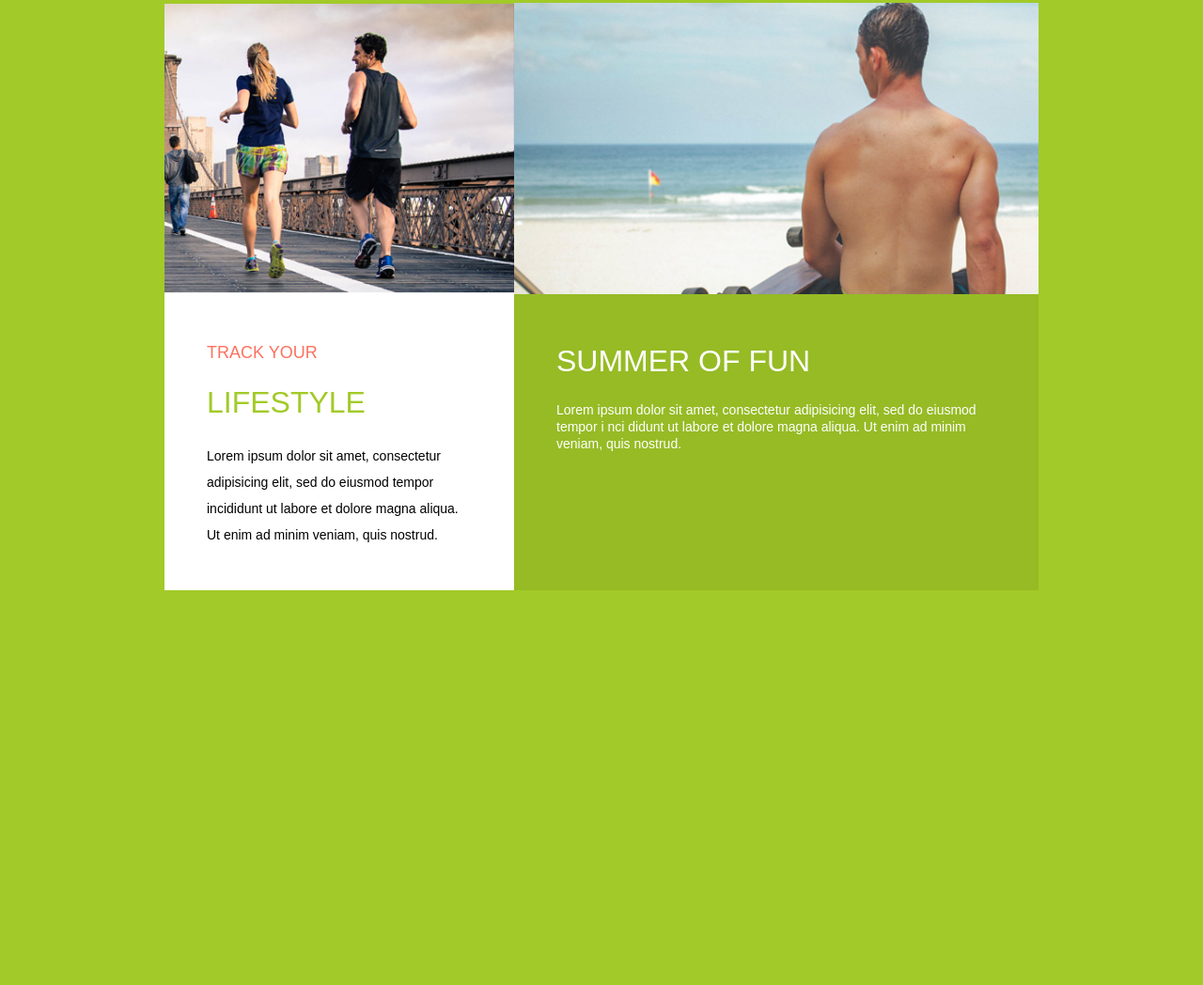
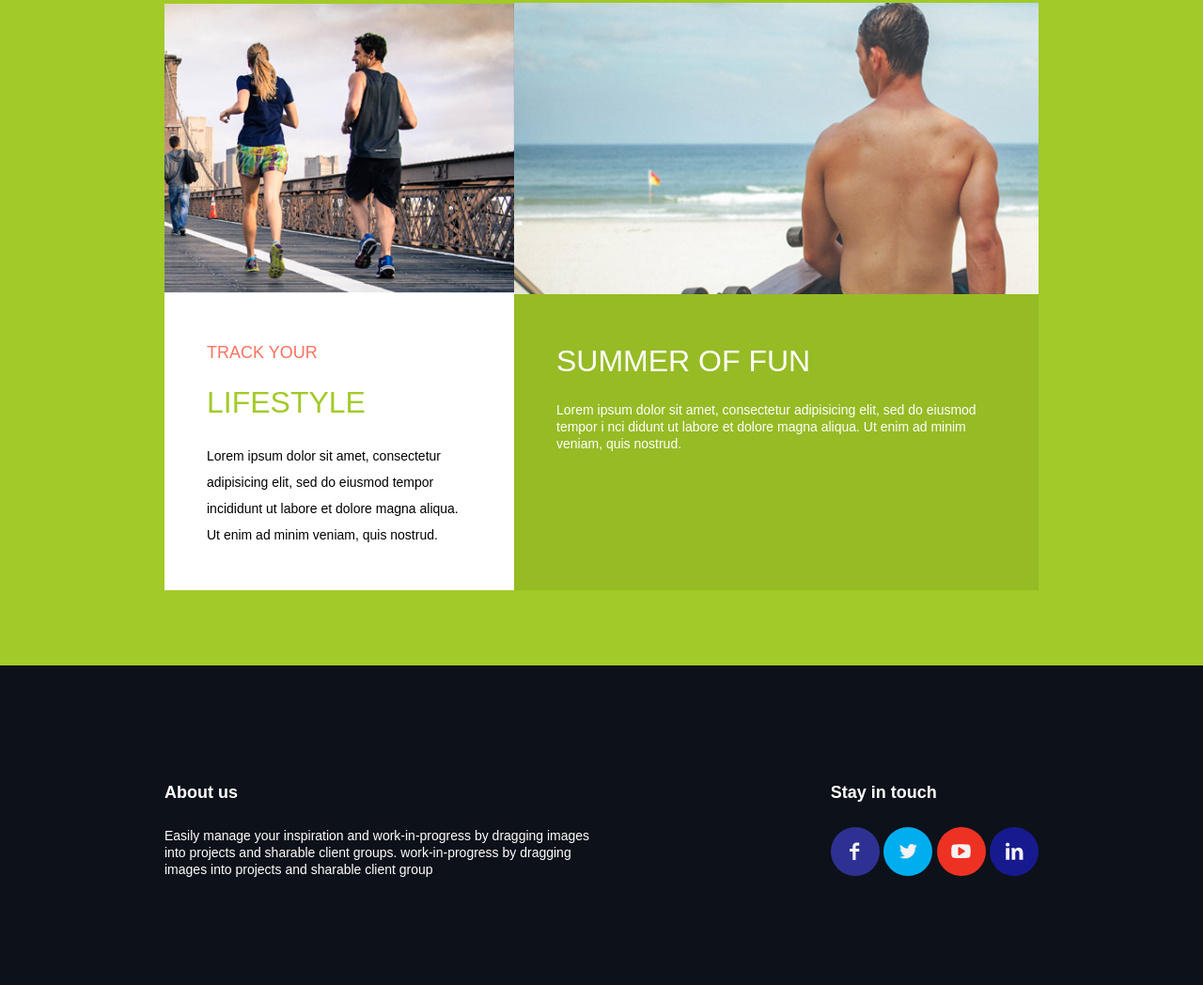
Before and after one commit to evgeniikotliarov/Html_and_css_works, a plain HTML site: page homework_5/index.html in a window 1280 px wide. Shown: the part 551-1599 px from the top of the page at 94% size. Before the commit the page ends 1179 px from the top, so only its background shows below. Drawn offline with Linux system fonts and the light colour scheme.

Commit message:
homework_5 Сделал footer

```diff
--- a/homework_5/css/style.css
+++ b/homework_5/css/style.css
@@ -106,3 +106,48 @@ p{
 .text{
     margin: 45px;
 }
+footer{
+    overflow: hidden;
+    background-color: #0d1119;
+}
+footer h4{
+    font-size: 18px;
+    color: white;
+}
+.about{
+    float: left;
+    width: 50%;
+    margin: 100px 0;
+
+}
+.social{
+    float: right;
+    margin: 100px 0;
+}
+.about-items{
+}
+.about-item {
+    width: 52px;
+    height: 52px;
+    display: inline-block;
+    background-repeat: no-repeat;
+    background-position: 50% 50%;
+    border-radius: 50%;
+    margin-bottom: 10px;
+}
+.item-1 {
+    background-image: url(../img/facebook.png);
+    background-color: #2e3192;
+}
+.item-2 {
+    background-image: url(../img/twitter.png);
+    background-color: #00aeef;
+}
+.item-3 {
+    background-image: url(../img/youtube.png);
+    background-color: #ed3123;
+}
+.item-4 {
+    background-image: url(../img/in.png);
+    background-color: #171a8f;
+}
--- a/homework_5/index.html
+++ b/homework_5/index.html
@@ -74,6 +74,26 @@
             </div>
         </div>
     </div>
+    <footer>
+        <div class="container">
+            <div class="about">
+                <h4>About us</h4>
+                <p>Easily manage your inspiration and work-in-progress by dragging images into projects and sharable
+                    client groups. work-in-progress by dragging images into projects and sharable client group</p>
+            </div>
+
+            <div class="social">
+                <h4>Stay in touch</h4>
+
+                <div class="about-items">
+                    <a href="#"><div class="about-item item-1"></div></a>
+                    <a href="#"><div class="about-item item-2"></div></a>
+                    <a href="#"><div class="about-item item-3"></div></a>
+                    <a href="#"><div class="about-item item-4"></div></a>
+                </div>
+            </div>
+        </div>
+    </footer>
 
 
 </body>
```
